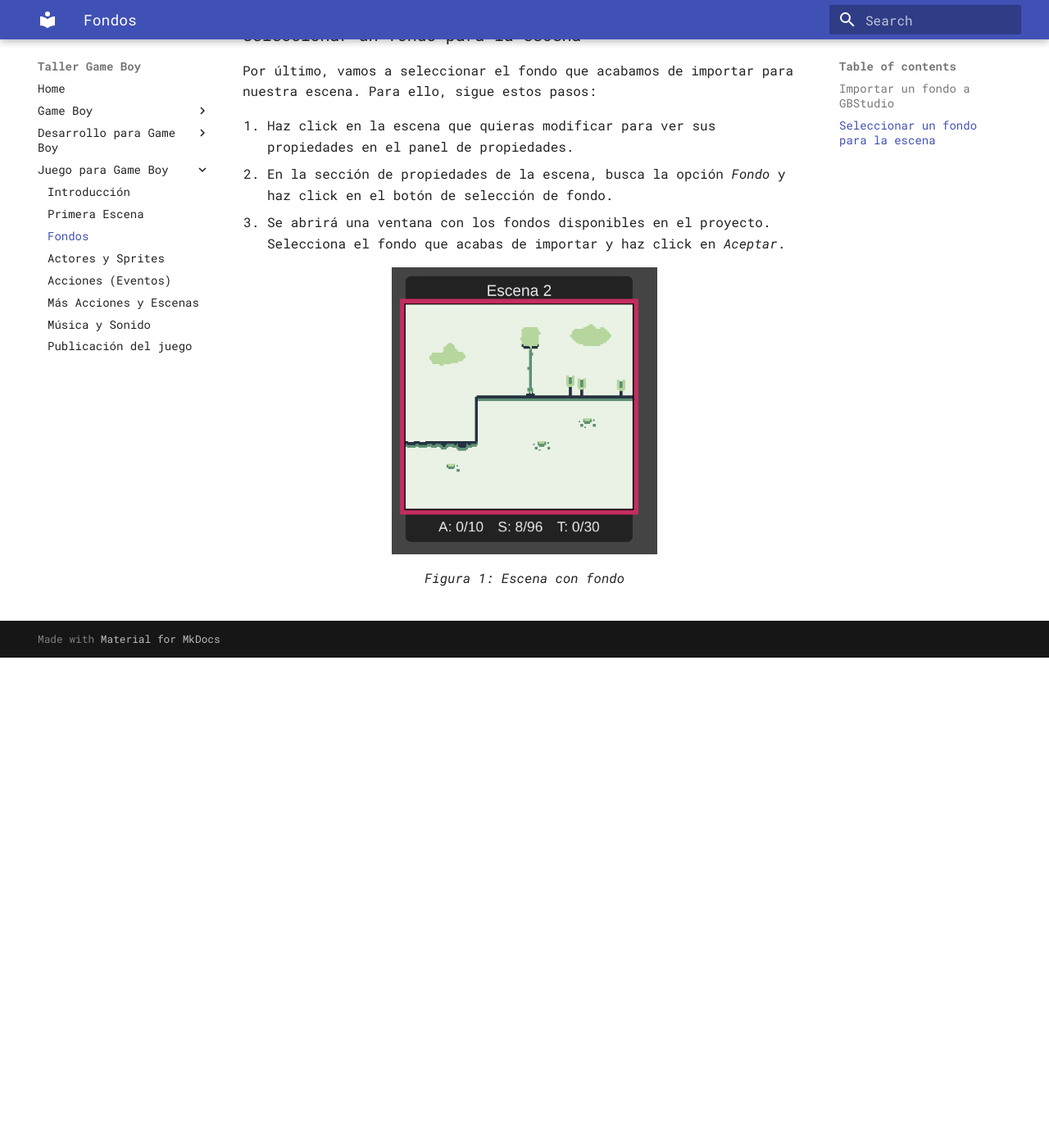
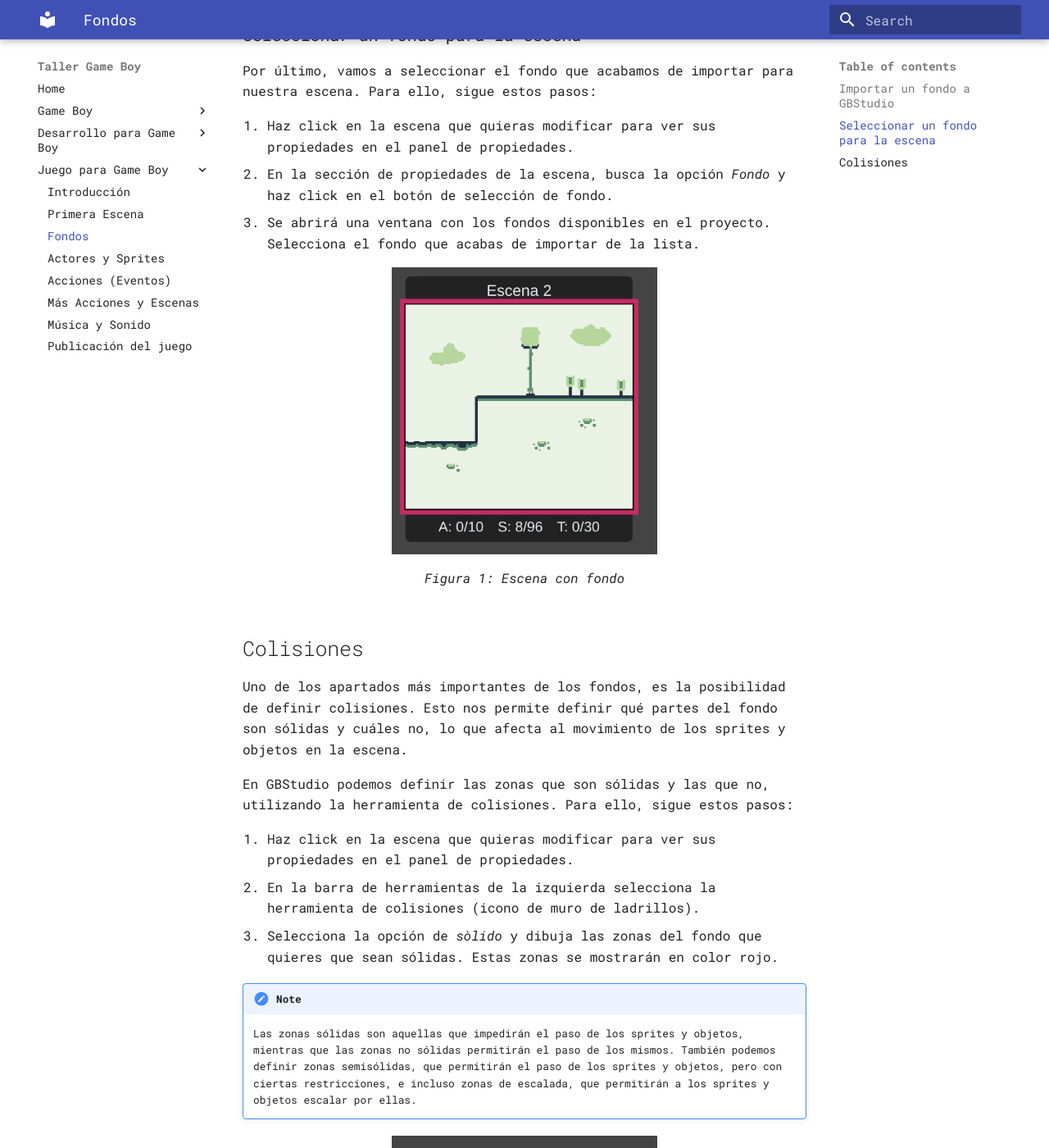
Before and after one commit to makeclassicgames/tallergbstudio, an MkDocs documentation site: the page built from docs/juego/fondos.md, in a window 1280 px wide and 1400 px high, scrolled down 1133 px. Shown: the whole window at 82% size. Built offline with MkDocs 1.6.1 and Material for MkDocs 9.7.7, drawn with Linux system fonts in a browser that asks for light colours; before the commit the page ends 1935 px from its top, so only the background shows below that; some of the changed text lies outside the part shown.

```diff
--- a/docs/juego/fondos.md
+++ b/docs/juego/fondos.md
@@ -28,9 +28,30 @@
 
 1. Haz click en la escena que quieras modificar para ver sus propiedades en el panel de propiedades.
 2. En la sección de propiedades de la escena, busca la opción _Fondo_ y haz click en el botón de selección de fondo.
-3. Se abrirá una ventana con los fondos disponibles en el proyecto. Selecciona el fondo que acabas de importar y haz click en _Aceptar_.
+3. Se abrirá una ventana con los fondos disponibles en el proyecto. Selecciona el fondo que acabas de importar de la lista.
 
 <figure>
   <img src="/tallergbstudio/img/escenaconfondo.png" alt="Escena con fondo" title="Escena con fondo" style="display: block; margin-left: auto; margin-right: auto; max-height: 350px;" />
   <figcaption>Figura 1: Escena con fondo</figcaption>
 </figure>
+
+## Colisiones
+
+Uno de los apartados más importantes de los fondos, es la posibilidad de definir colisiones. Esto nos permite definir qué partes del fondo son sólidas y cuáles no, lo que afecta al movimiento de los sprites y objetos en la escena.
+
+En GBStudio podemos definir las zonas que son sólidas y las que no, utilizando la herramienta de colisiones. Para ello, sigue estos pasos:
+
+1. Haz click en la escena que quieras modificar para ver sus propiedades en el panel de propiedades.
+2. En la barra de herramientas de la izquierda selecciona la herramienta de colisiones (icono de muro de ladrillos).
+3. Selecciona la opción de _sòlido_ y dibuja las zonas del fondo que quieres que sean sólidas. Estas zonas se mostrarán en color rojo.
+
+!!! note
+    Las zonas sólidas son aquellas que impedirán el paso de los sprites y objetos, mientras que las zonas no sólidas permitirán el paso de los mismos. También podemos definir zonas semisólidas, que permitirán el paso de los sprites y objetos, pero con ciertas restricciones, e incluso zonas de escalada, que permitirán a los sprites y objetos escalar por ellas.
+
+
+<figure>
+  <img src="/tallergbstudio/img/colisiones.png" alt="Colisiones" title="Colisiones" style="display: block; margin-left: auto; margin-right: auto; max-height: 350px;" />
+  <figcaption>Figura 2: Colisiones</figcaption>
+</figure>
+
+Lanza ahora tu juego, y verás como el personaje interactúa con el fondo y las colisiones que hemos definido. Esto nos permite crear niveles más complejos y desafiantes para el jugador, y mejorar la experiencia de juego en general.
```
Also changed, not shown: docs/juego/actores_sprites.md (added, +58 -0 lines), docs/img/colisiones.png (added), docs/img/indicadores.png (added), docs/img/ventanasprites.png (added).
